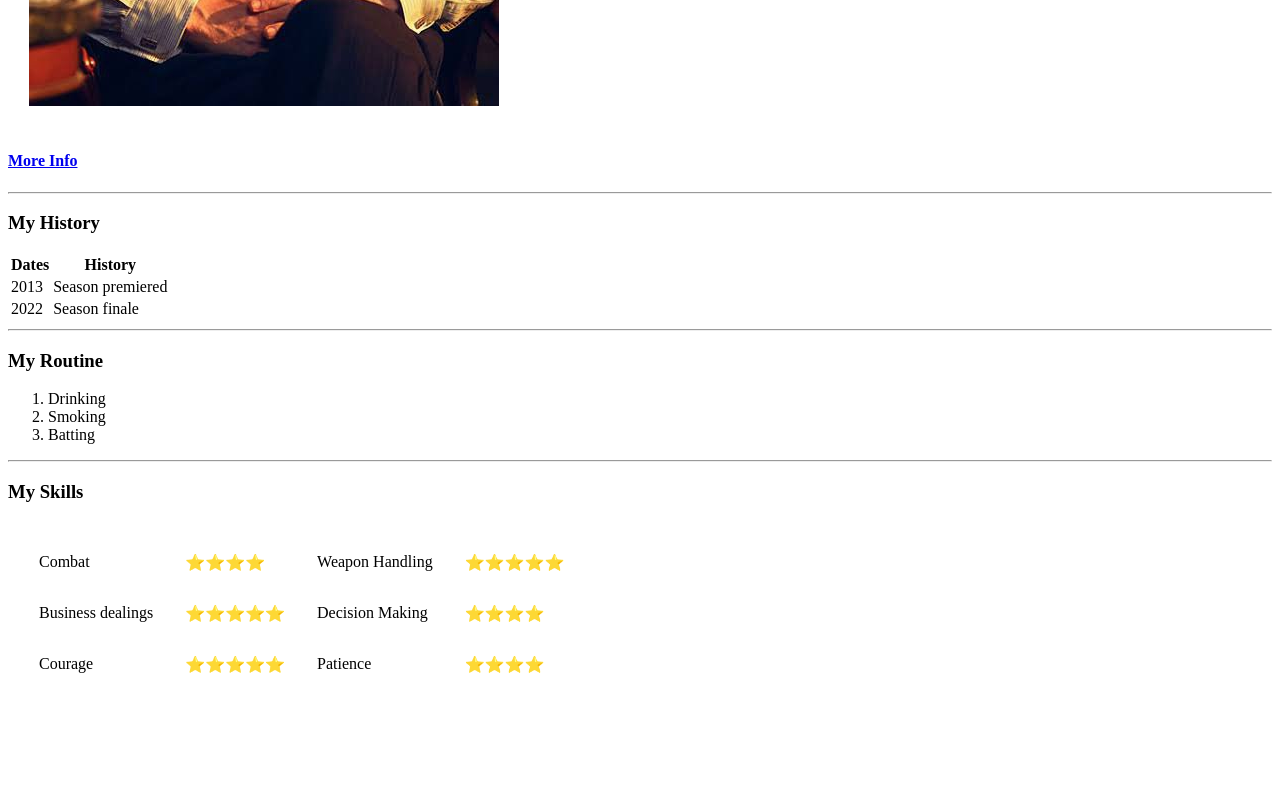
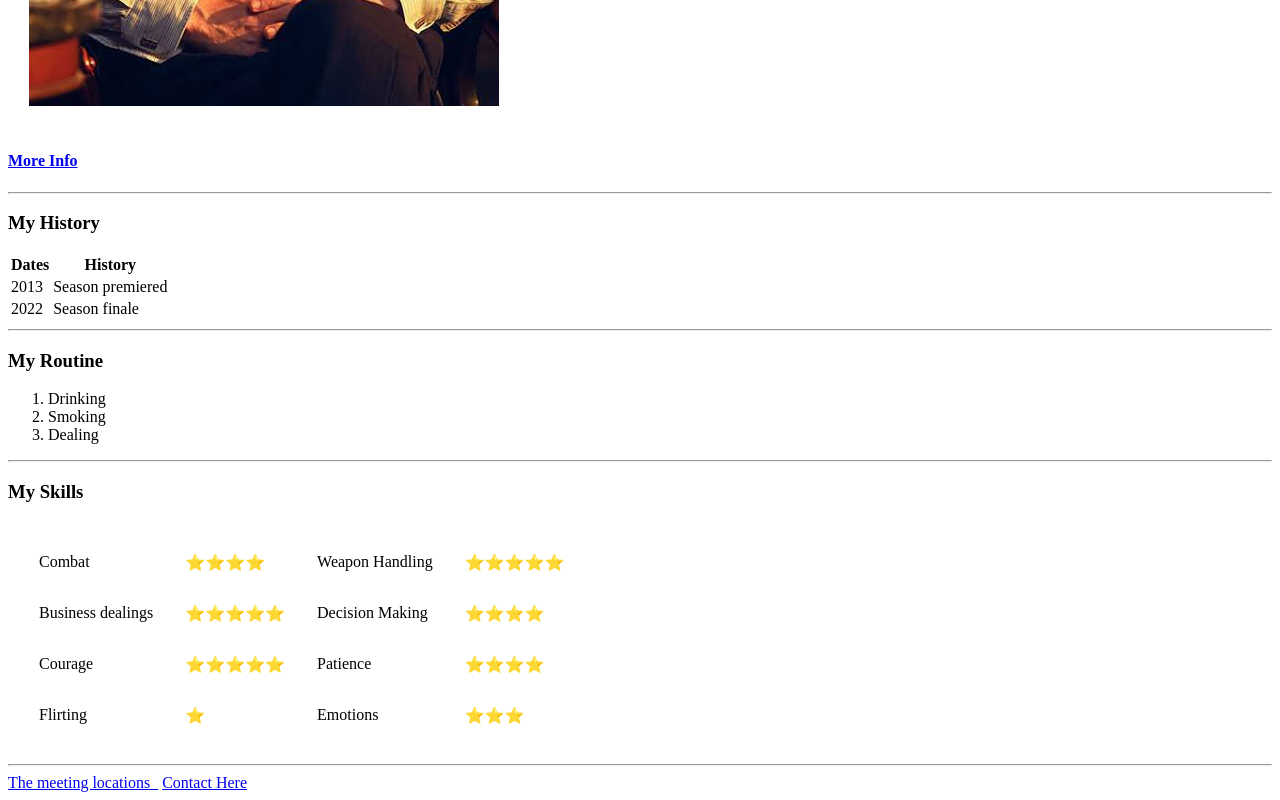
Before and after one commit to Prudhvi-A/Blinders, a plain HTML site: page index.html in a window 1280 px wide. Shown: the part 576-1376 px from the top of the page. Drawn offline with Linux system fonts and the light colour scheme.

Commit message:
Update index.html

```diff
--- a/index.html
+++ b/index.html
@@ -48,7 +48,7 @@
     <ol>
          <li>Drinking</li>
          <li>Smoking</li>
-         <li>Batting</li>
+         <li>Dealing</li>
     </ol>
     <hr>
     <h3>My Skills</h3>
```
